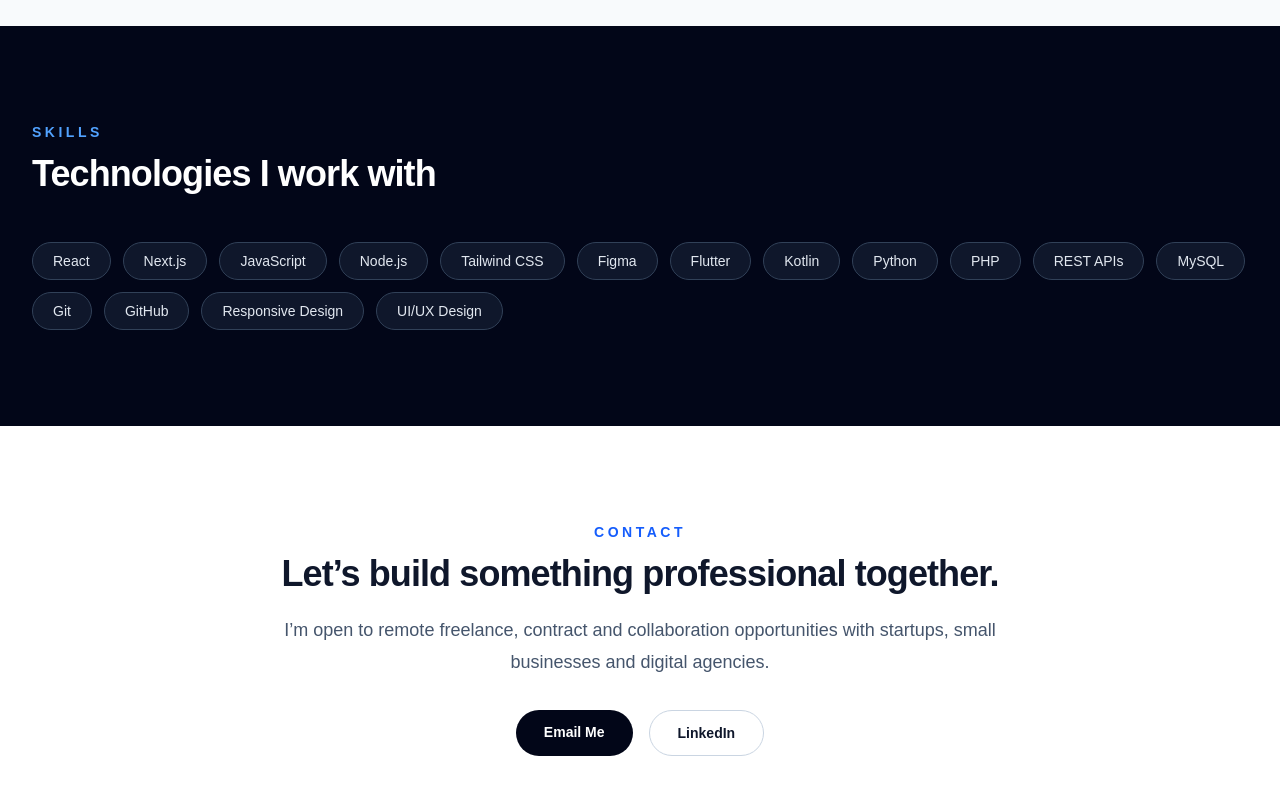
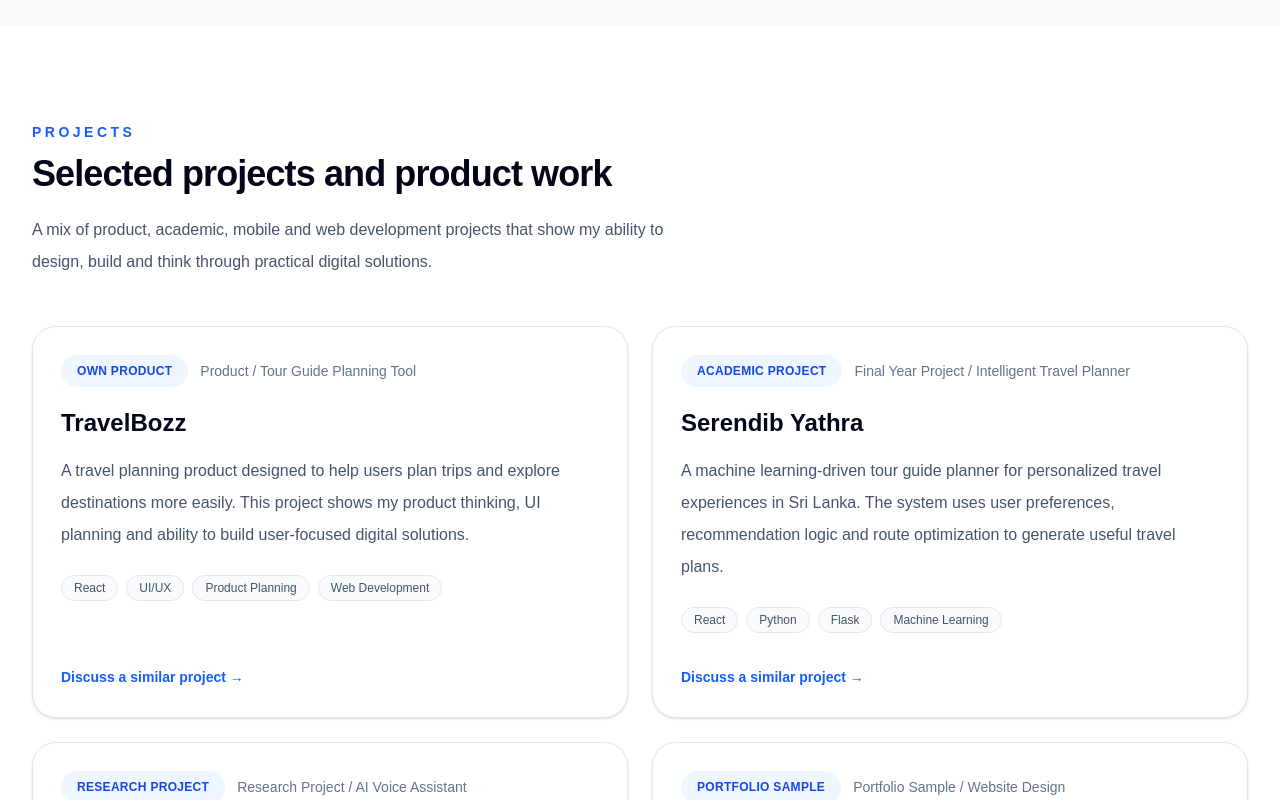
Before and after one commit to Shehara-Jay/maneesha-portfolio, a Next.js app: page / in a window 1280 px wide. Shown: the part 2640-3440 px from the top of the page. Built offline with nearby package versions, Linux system fonts and the light colour scheme.

Commit message:
Improve projects section

```diff
--- a/app/page.tsx
+++ b/app/page.tsx
@@ -245,6 +245,106 @@
         </div>
       </section>
 
+            {/* Projects Section */}
+      <section id="projects" className="px-6 py-24 lg:px-8">
+        <div className="mx-auto max-w-7xl">
+          <div className="mb-12 max-w-2xl">
+            <p className="mb-3 text-sm font-semibold uppercase tracking-[0.25em] text-blue-600">
+              Projects
+            </p>
+            <h2 className="text-3xl font-bold tracking-tight text-slate-950 sm:text-4xl">
+              Selected projects and product work
+            </h2>
+            <p className="mt-5 leading-8 text-slate-600">
+              A mix of product, academic, mobile and web development projects that
+              show my ability to design, build and think through practical digital
+              solutions.
+            </p>
+          </div>
+
+          <div className="grid gap-6 lg:grid-cols-2">
+            {[
+              {
+                title: "TravelBozz",
+                type: "Product / Tour Guide Planning Tool",
+                description:
+                  "A travel planning product designed to help users plan trips and explore destinations more easily. This project shows my product thinking, UI planning and ability to build user-focused digital solutions.",
+                tech: ["React", "UI/UX", "Product Planning", "Web Development"],
+                status: "Own Product",
+              },
+              {
+                title: "Serendib Yathra",
+                type: "Final Year Project / Intelligent Travel Planner",
+                description:
+                  "A machine learning-driven tour guide planner for personalized travel experiences in Sri Lanka. The system uses user preferences, recommendation logic and route optimization to generate useful travel plans.",
+                tech: ["React", "Python", "Flask", "Machine Learning"],
+                status: "Academic Project",
+              },
+              {
+                title: "SpeakLing",
+                type: "Research Project / AI Voice Assistant",
+                description:
+                  "An AI-based voice assistant system designed to support autistic children through interactive communication. The project combines mobile development, AI concepts and user-focused problem solving.",
+                tech: ["Flutter", "Java", "Python", "Firebase"],
+                status: "Research Project",
+              },
+              {
+                title: "Modern SaaS Landing Page",
+                type: "Portfolio Sample / Website Design",
+                description:
+                  "A modern landing page concept for a startup product, focused on clean visual design, clear messaging, responsive layout and strong call-to-action sections.",
+                tech: ["Next.js", "React", "Tailwind CSS", "Figma"],
+                status: "Portfolio Sample",
+              },
+            ].map((project) => (
+              <article
+                key={project.title}
+                className="group flex flex-col justify-between rounded-3xl border border-slate-200 bg-white p-7 shadow-sm transition hover:-translate-y-1 hover:border-blue-200 hover:shadow-lg"
+              >
+                <div>
+                  <div className="mb-5 flex flex-wrap items-center gap-3">
+                    <span className="rounded-full bg-blue-50 px-4 py-2 text-xs font-semibold uppercase tracking-wide text-blue-700">
+                      {project.status}
+                    </span>
+                    <span className="text-sm font-medium text-slate-500">
+                      {project.type}
+                    </span>
+                  </div>
+
+                  <h3 className="text-2xl font-bold text-slate-950">
+                    {project.title}
+                  </h3>
+
+                  <p className="mt-4 leading-8 text-slate-600">
+                    {project.description}
+                  </p>
+
+                  <div className="mt-6 flex flex-wrap gap-2">
+                    {project.tech.map((item) => (
+                      <span
+                        key={item}
+                        className="rounded-full border border-slate-200 bg-slate-50 px-3 py-1 text-xs font-medium text-slate-600"
+                      >
+                        {item}
+                      </span>
+                    ))}
+                  </div>
+                </div>
+
+                <div className="mt-8">
+                  <a
+                    href="#contact"
+                    className="text-sm font-semibold text-blue-600 transition group-hover:text-blue-700"
+                  >
+                    Discuss a similar project →
+                  </a>
+                </div>
+              </article>
+            ))}
+          </div>
+        </div>
+      </section>
+
       {/* Skills Section */}
       <section className="bg-slate-950 px-6 py-24 text-white lg:px-8">
         <div className="mx-auto max-w-7xl">
```
